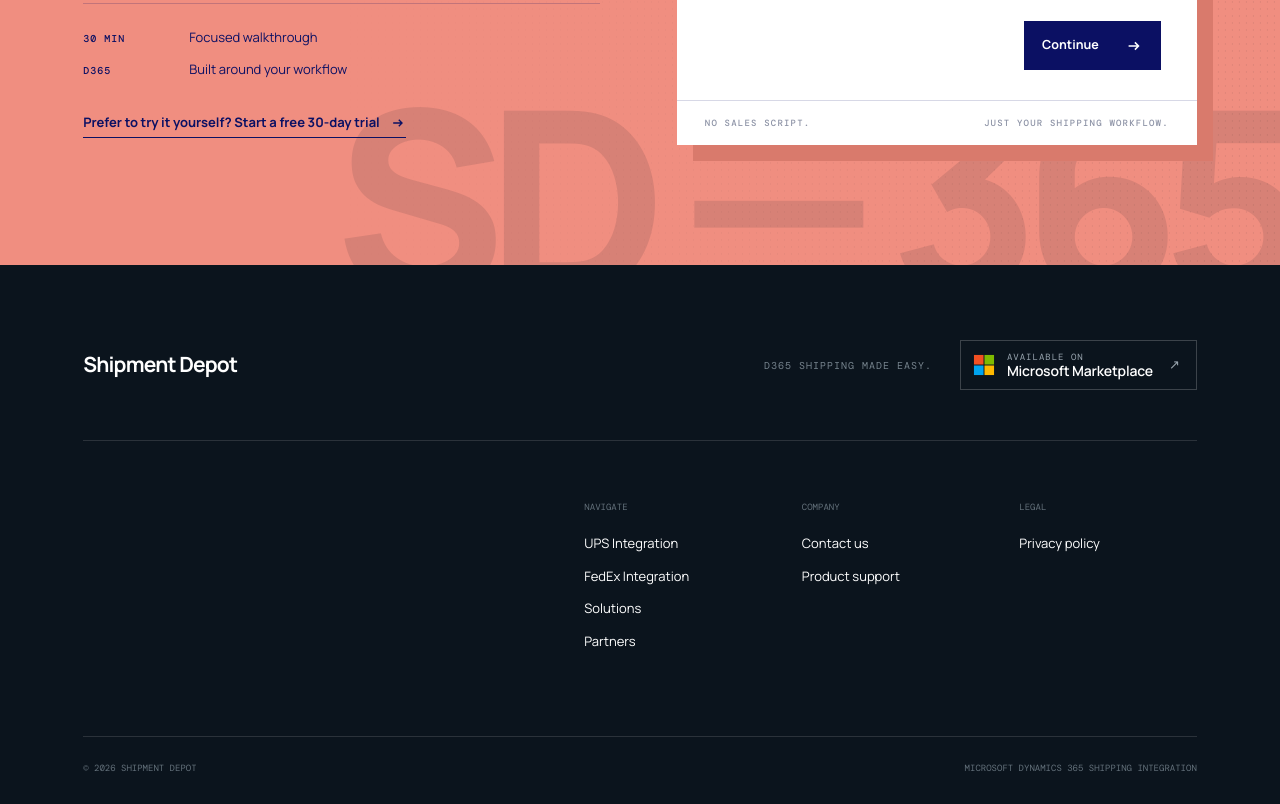
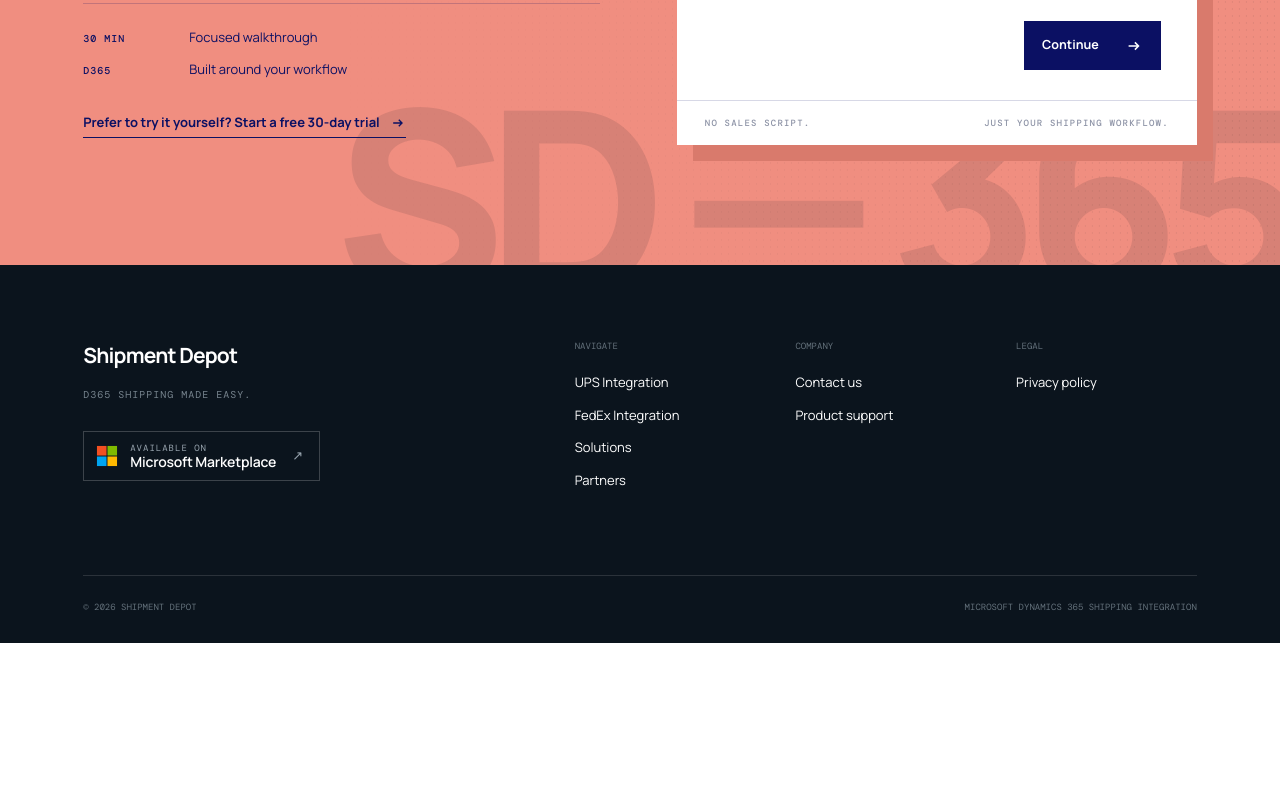
Before and after one commit to rms2013v/shipmentdepot, a plain HTML site: page index.html in a window 1280 px wide. Shown: the part 4705-5509 px from the top of the page. After the commit the page ends 5348 px from the top, so only its background shows below. Drawn offline with nearby package versions, Linux system fonts and the light colour scheme.

Commit message:
Merge footer brand row and links into one section
Co-Authored-By: Claude Opus 5.5 <noreply@anthropic.com>

```diff
--- a/assets/index-ChvaNWfD.css
+++ b/assets/index-ChvaNWfD.css
@@ -156,3 +156,14 @@
 /* Feature rows: no arrow column (rows are not links) */
 .feature-row{grid-template-columns:70px 1.3fr 1fr}
 @media (width<=760px){.feature-row{grid-template-columns:35px 1fr}.feature-row p{grid-column:2/3}}
+/* Footer: brand, tagline and Marketplace badge share one section with the links */
+.footer-brand{border-bottom:0}
+.footer-brand p{margin-left:0}
+@media (min-width:761px){
+  footer{display:grid;grid-template-columns:minmax(260px,1fr) minmax(0,1.5fr);column-gap:6vw;align-items:start}
+  .footer-brand{flex-direction:column;align-items:flex-start;gap:16px;padding-bottom:0;margin-bottom:85px}
+  .footer-brand .ms-badge{margin-top:14px}
+  .footer-links{width:auto;margin:0 0 85px}
+  .footer-bottom{grid-column:1/-1}
+}
+@media (width<=760px){.footer-brand{padding-bottom:0}.footer-links{margin-top:44px}}
```
